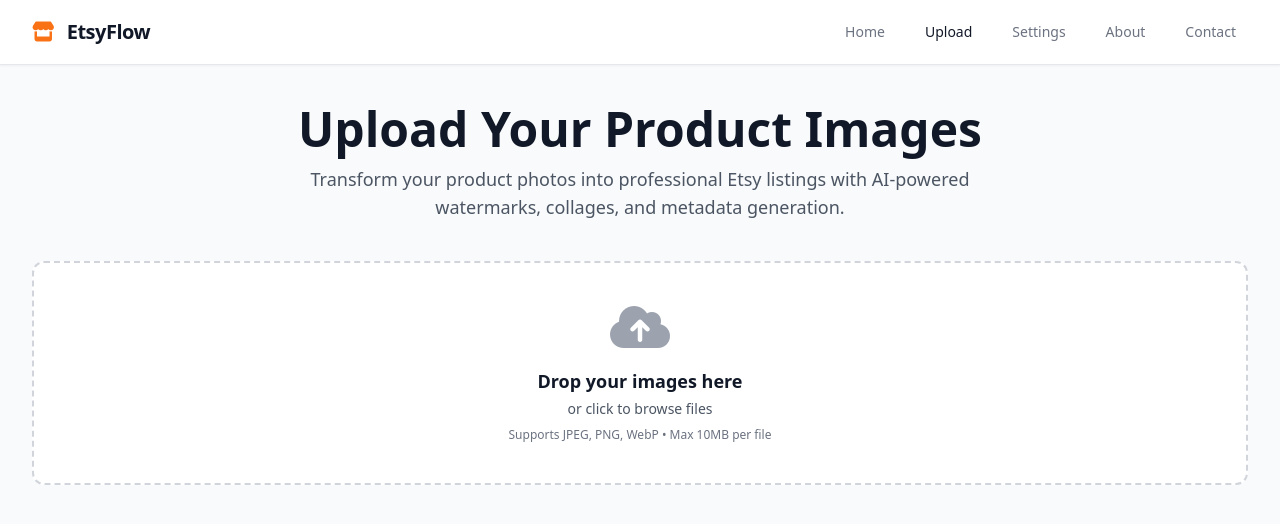
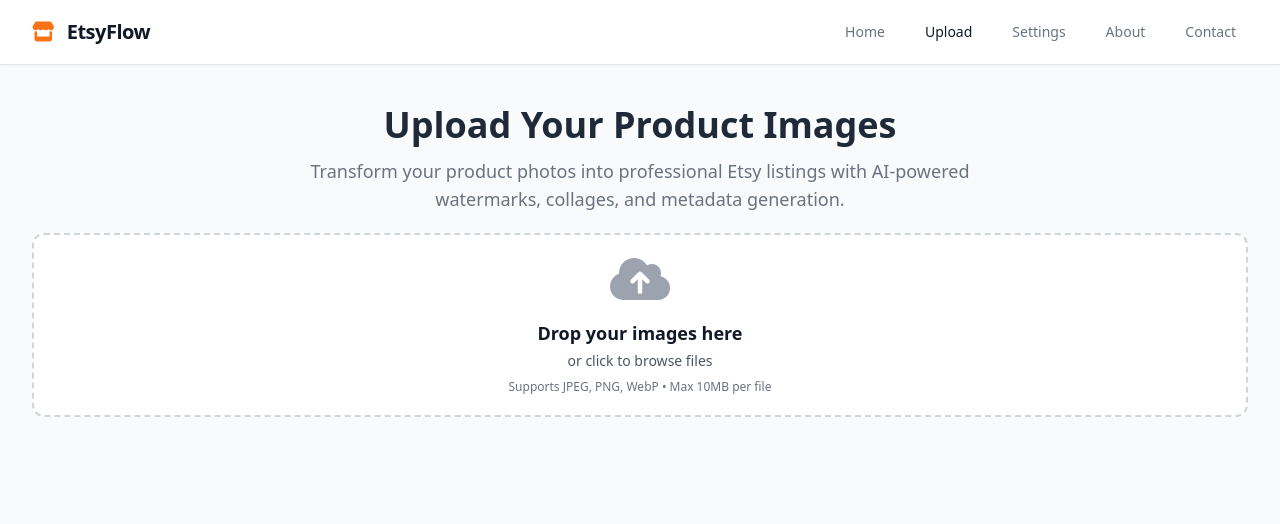
Before and after one commit to rgupta-code/EtsySelfManagement, a website: page client/upload.html in a window 1280 px wide. Drawn offline with nearby package versions, Linux system fonts and the light colour scheme.

Commit message:
Some cleanup

```diff
--- a/client/upload.html
+++ b/client/upload.html
@@ -78,9 +78,9 @@
   <main>
     <div class="max-w-7xl mx-auto px-4 sm:px-6 lg:px-8 py-10">
       <!-- Header -->
-      <div class="text-center mb-10">
-        <h1 class="text-3xl md:text-5xl font-bold text-gray-900 mb-3">Upload Your Product Images</h1>
-        <p class="text-base md:text-lg text-gray-600 max-w-3xl mx-auto">
+      <div class="text-center mb-5">
+        <h1 class="text-3xl md:text-4xl font-bold text-gray-800 mb-3">Upload Your Product Images</h1>
+        <p class="text-base md:text-lg text-gray-500 max-w-3xl mx-auto">
           Transform your product photos into professional Etsy listings with AI-powered watermarks, collages, and metadata generation.
         </p>
       </div>
@@ -102,7 +102,7 @@
 
         <!-- Upload Area -->
         <div id="upload-container" class="mb-8">
-          <div id="drop-zone" class="border-2 border-dashed border-gray-300 rounded-xl p-10 text-center hover:border-primary transition-colors cursor-pointer bg-white">
+          <div id="drop-zone" class="border-2 border-dashed border-gray-300 rounded-xl p-5 text-center hover:border-primary transition-colors cursor-pointer bg-white">
             <div id="drop-zone-content">
               <i class="fas fa-cloud-upload-alt text-5xl text-gray-400 mb-4"></i>
               <h3 class="text-lg font-semibold text-gray-900 mb-1">Drop your images here</h3>
--- a/server/services/etsyService.js
+++ b/server/services/etsyService.js
@@ -237,11 +237,14 @@ class EtsyService {
   }
 
   async createDraftListing(listingData) {
+    console.log('start draft listing', listingData);
     if (!this.accessToken || !this.shopId) {
+      console.log('Not authenticated with Etsy or shop not found');
       throw new Error("Not authenticated with Etsy or shop not found");
     }
 
     try {
+      console.log('Creating draft listing', listingData);
       const response = await axios.post(
         `${this.baseURL}/application/shops/${this.shopId}/listings`,
         {
@@ -265,6 +268,7 @@ class EtsyService {
           },
         }
       );
+      console.log('Draft listing created', response.data);
       return response.data;
     } catch (error) {
       throw new Error(
--- a/server/services/imageService.js
+++ b/server/services/imageService.js
@@ -116,7 +116,6 @@ class ImageService {
           originalSize: image.buffer.length,
           processedSize: watermarkedBuffer.length
         });
-        console.log('***********watermarked image successfully***********');
       } catch (error) {
         errors.push({
           index: i,
```
Also changed, not shown: server/routes/api.js (+5 -2 lines).
